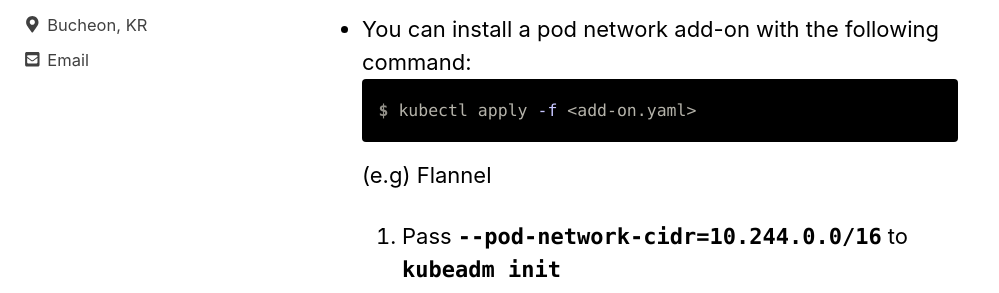
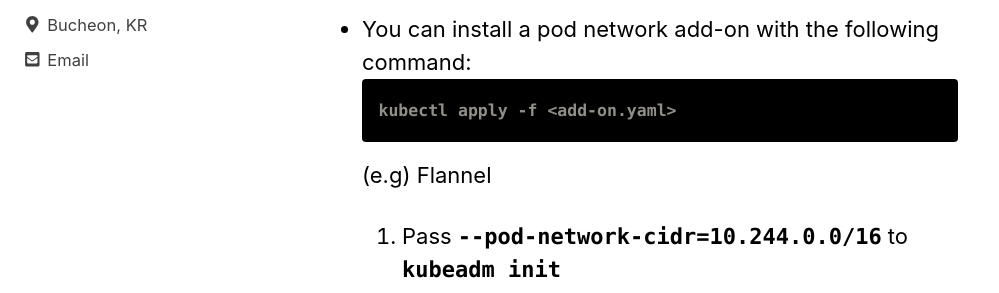
Before and after one commit to unipark00/tekrepo, a Jekyll site: the page built from _posts/2019-04-07-configure-k8s-cluster.md, in a window 1280 px wide and 900 px high, scrolled down 2436 px. Shown: the part 159-452 px from the top of the window, without its empty margins (0-999 px from the left). Built offline with Jekyll 4.4.1, drawn with Linux system fonts in a browser that asks for light colours; cached includes are drawn as plain includes.

````diff
--- a/_posts/2019-04-07-configure-k8s-cluster.md
+++ b/_posts/2019-04-07-configure-k8s-cluster.md
@@ -47,7 +47,7 @@ sudo chown $(id -u):$(id -g) $HOME/.kube/config
   and as a replacement in your network plugin’s YAML.
 - You can install a pod network add-on with the following command:
 ```console
-$ kubectl apply -f <add-on.yaml>
+kubectl apply -f <add-on.yaml>
 ```
 
   (e.g) Flannel
````
